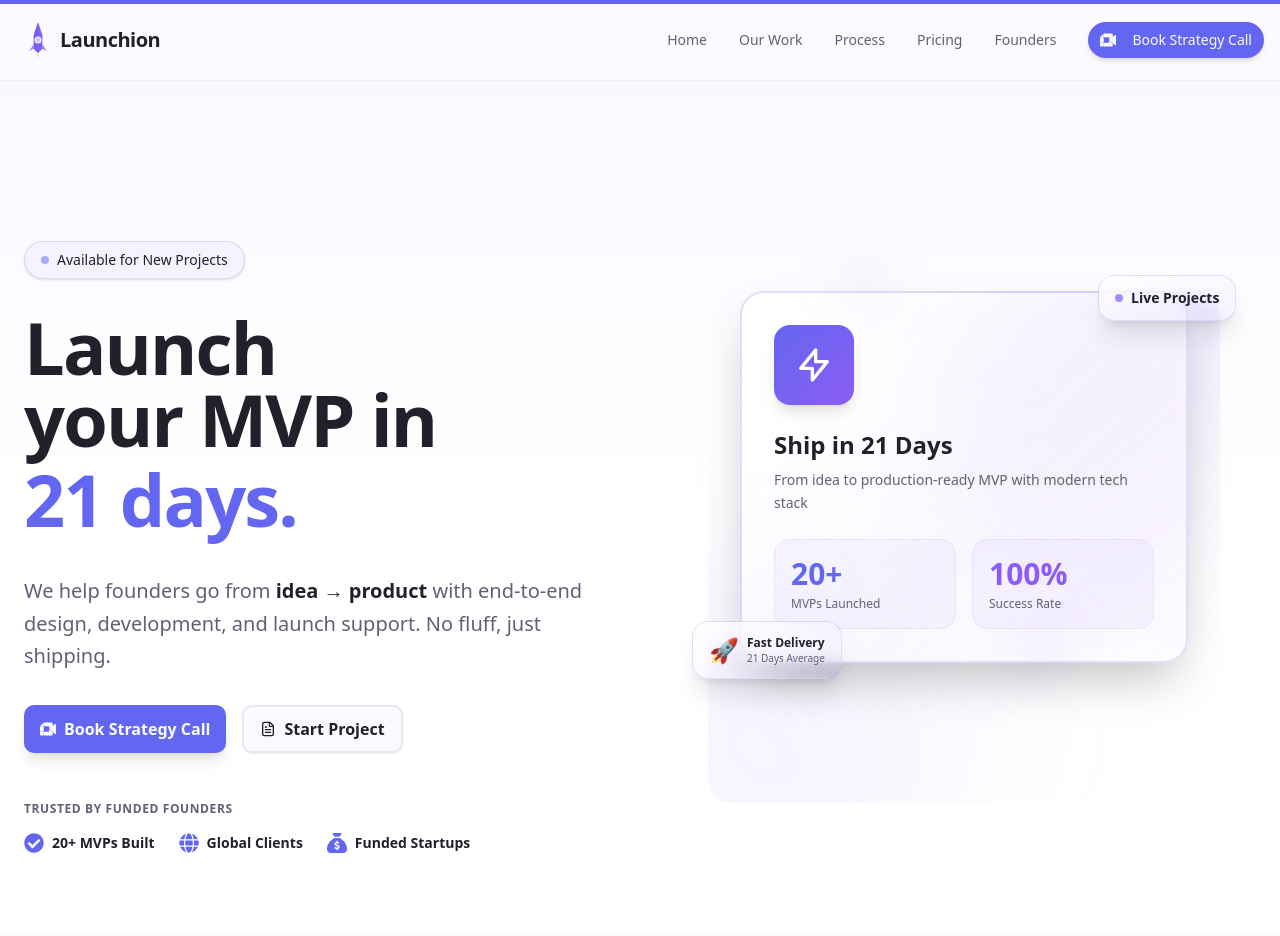
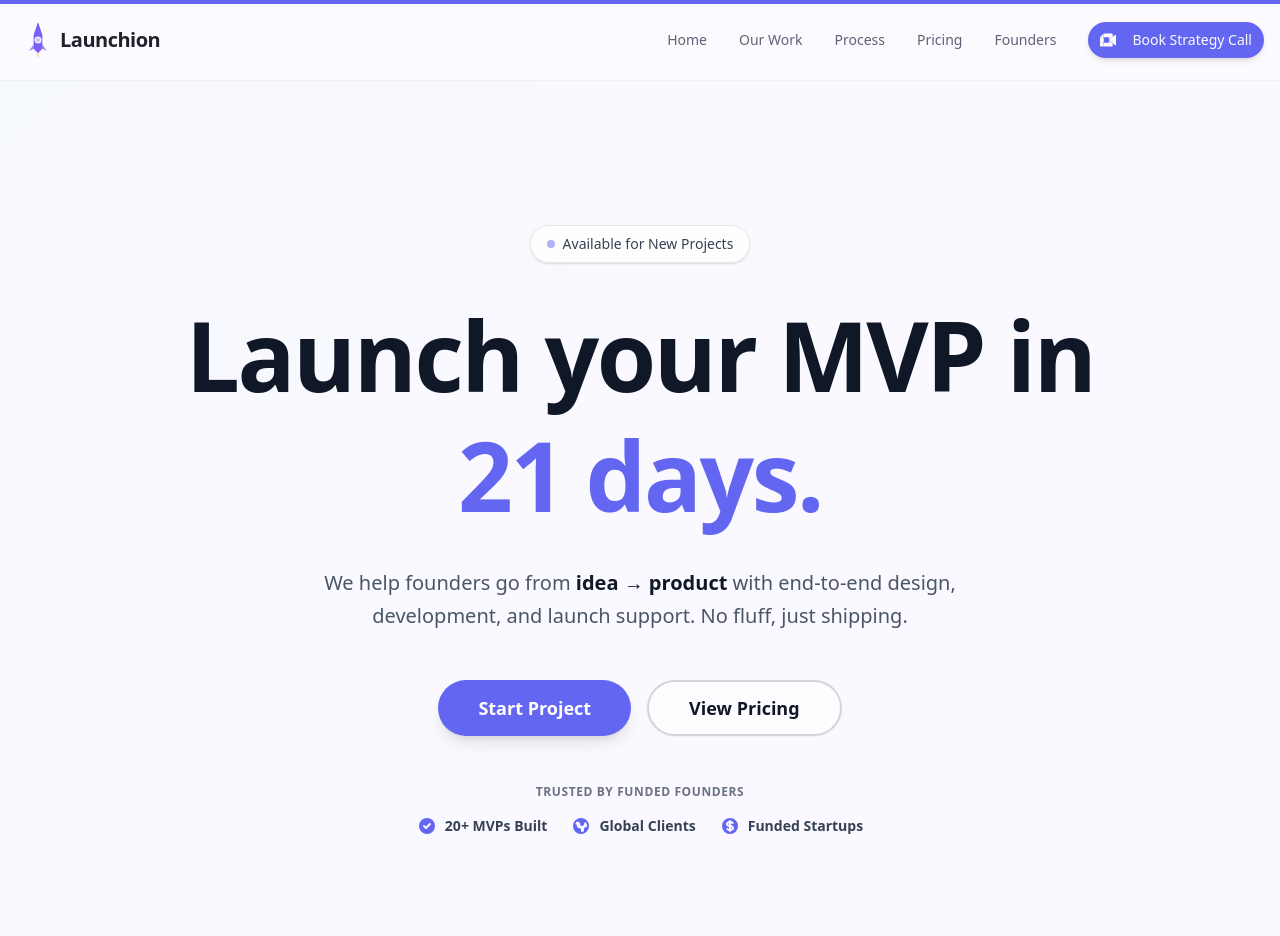
Before and after one commit to yaswanthsaivendra/launchion, a Next.js app: page / in a window 1280 px wide. Shown: the top 936 px of the page. Built offline with nearby package versions, Linux system fonts and the light colour scheme.

Commit message:
fix: hero section layout and content

```diff
--- a/app/page.tsx
+++ b/app/page.tsx
@@ -2,7 +2,6 @@ import { CTA } from "@/components/landing/cta";
 import { FAQ } from "@/components/landing/faq";
 import { Hero } from "@/components/landing/hero";
 import { Pricing } from "@/components/landing/pricing";
-import { ClientLogos } from "@/components/landing/client-logos";
 import { ProcessSection } from "@/components/landing/process-section";
 import { WorkSection } from "@/components/landing/work-section";
 
@@ -10,12 +9,6 @@ export default function Home() {
   return (
     <main className="bg-background min-h-screen">
       <Hero />
-
-      <section className="border-border/40 border-b py-10">
-        <div className="container mx-auto px-4 text-center">
-          <ClientLogos />
-        </div>
-      </section>
 
       <WorkSection />
       <ProcessSection />
--- a/components/landing/hero.tsx
+++ b/components/landing/hero.tsx
@@ -1,205 +1,161 @@
 "use client";
 
 import { Button } from "@/components/ui/button";
-import { FaGlobe, FaCheckCircle } from "react-icons/fa";
-import { FaSackDollar } from "react-icons/fa6";
-import { SiGooglemeet } from "react-icons/si";
-import { FileText } from "lucide-react";
 import Link from "next/link";
+import { ClientLogos } from "@/components/landing/client-logos";
 
 export function Hero() {
   return (
-    <section className="relative flex min-h-[calc(100vh-5rem)] flex-col justify-center overflow-hidden bg-gradient-to-b from-purple-50/50 via-white to-white py-8 pt-24 sm:py-12 sm:pt-32 md:py-20 md:pt-40">
+    <section className="relative flex min-h-screen flex-col justify-start overflow-hidden bg-gradient-to-br from-blue-50/30 via-purple-50/20 to-pink-50/30 pt-24 pb-16 sm:pt-28 sm:pb-20 md:pt-32 md:pb-24 lg:pt-36">
       {/* Subtle Background Pattern */}
       <div className="absolute inset-0 -z-10">
-        <div className="from-primary/5 absolute top-0 right-0 h-[500px] w-[500px] rounded-full bg-gradient-to-br to-transparent blur-3xl" />
-        <div className="from-secondary/5 absolute bottom-0 left-0 h-[400px] w-[400px] rounded-full bg-gradient-to-tr to-transparent blur-3xl" />
+        <div className="absolute top-0 right-0 h-[600px] w-[600px] rounded-full bg-gradient-to-br from-blue-100/20 to-transparent blur-3xl" />
+        <div className="absolute bottom-0 left-0 h-[500px] w-[500px] rounded-full bg-gradient-to-tr from-pink-100/20 to-transparent blur-3xl" />
       </div>
 
       <div className="relative z-10 container mx-auto px-4 sm:px-6">
-        <div className="grid items-center gap-8 sm:gap-12 lg:grid-cols-2 lg:gap-16">
-          {/* Left Column - Content */}
-          <div className="animate-in fade-in slide-in-from-bottom-8 space-y-6 text-center duration-700 sm:space-y-8 lg:text-left">
+        {/* Centered Content */}
+        <div className="animate-in fade-in slide-in-from-bottom-8 mx-auto max-w-5xl space-y-8 text-center duration-700 sm:space-y-6 md:space-y-8">
           {/* Top Badge */}
-            <div className="border-primary/20 bg-primary/5 inline-flex items-center gap-2 rounded-full border px-4 py-2 shadow-sm">
+          <div className="inline-flex items-center gap-2 rounded-full border border-gray-200 bg-white/80 px-4 py-2 shadow-sm backdrop-blur-sm">
             <div className="bg-primary h-2 w-2 animate-pulse rounded-full" />
-              <span className="text-foreground text-sm font-medium">
+            <span className="text-sm font-medium text-gray-700">
               Available for New Projects
             </span>
           </div>
 
           {/* Main Heading */}
-            <h1 className="text-3xl font-bold tracking-tight text-balance sm:text-4xl md:text-5xl lg:text-6xl xl:text-7xl">
+          <h1 className="font-sans text-5xl leading-tight font-bold tracking-tight text-gray-900 sm:text-6xl md:text-7xl lg:text-8xl">
             Launch your MVP in{" "}
-              <span className="text-primary mt-1 block pb-1 sm:mt-2 sm:pb-2">
-                21 days.
-              </span>
+            <span className="text-primary block">21 days.</span>
           </h1>
 
           {/* Subheading */}
-            <p className="text-muted-foreground mx-auto max-w-2xl text-lg leading-relaxed sm:text-xl lg:mx-0">
+          <p className="mx-auto max-w-2xl font-sans text-lg leading-relaxed font-light text-gray-600 sm:text-xl">
             We help founders go from{" "}
-              <span className="text-foreground font-semibold">
-                idea → product
-              </span>{" "}
+            <span className="font-semibold text-gray-900">idea → product</span>{" "}
             with end-to-end design, development, and launch support. No fluff,
             just shipping.
           </p>
 
           {/* CTAs */}
-            <div className="flex flex-col justify-center gap-4 sm:flex-row lg:justify-start">
+          <div className="flex flex-col justify-center gap-4 pt-4 sm:flex-row sm:gap-4">
             <Button
               size="lg"
-                className="bg-primary hover:bg-primary/90 text-primary-foreground h-12 px-8 text-base font-semibold shadow-lg transition-all duration-300 hover:scale-105 hover:shadow-xl"
+              className="bg-primary hover:bg-primary/90 h-12 rounded-full px-8 font-sans text-base font-semibold text-white shadow-lg transition-all duration-300 hover:scale-105 hover:shadow-xl sm:h-14 sm:px-10 sm:text-lg"
               asChild
             >
-                <Link
-                  href="https://cal.com/shubham-verma/mvp-discussion-with-launchion"
-                  target="_blank"
-                >
-                  <SiGooglemeet className="h-5 w-5" />
-                  Book Strategy Call
+              <Link href="https://tally.so/r/RGWJZ4" target="_blank">
+                Start Project
               </Link>
             </Button>
             <Button
               size="lg"
               variant="outline"
-                className="hover:bg-primary/5 hover:border-primary h-12 border-2 px-8 text-base font-semibold transition-all duration-300 hover:scale-105 hover:text-black"
+              className="hover:border-primary hover:text-primary h-12 rounded-full border-2 border-gray-300 bg-white/50 px-8 font-sans text-base font-semibold text-gray-900 backdrop-blur-sm transition-all duration-300 hover:scale-105 hover:bg-white sm:h-14 sm:px-10 sm:text-lg"
               asChild
             >
-                <Link href="https://tally.so/r/RGWJZ4" target="_blank">
-                  <FileText className="h-5 w-5" />
-                  Start Project
-                </Link>
+              <Link href="#pricing">View Pricing</Link>
             </Button>
           </div>
 
           {/* Trust Indicators */}
           <div className="space-y-4 pt-4">
-              <p className="text-muted-foreground text-xs font-semibold tracking-wider uppercase">
+            <p className="text-xs font-semibold tracking-wider text-gray-500 uppercase">
               Trusted by Funded Founders
             </p>
-              <div className="flex flex-wrap justify-center gap-6 lg:justify-start">
+            <div className="flex flex-wrap justify-center gap-6">
               <div className="flex items-center gap-2">
-                  <FaCheckCircle className="text-primary h-5 w-5 shrink-0" />
-                  <span className="text-foreground text-sm font-semibold">
+                <svg
+                  className="text-primary h-5 w-5"
+                  fill="currentColor"
+                  viewBox="0 0 20 20"
+                >
+                  <path
+                    fillRule="evenodd"
+                    d="M10 18a8 8 0 100-16 8 8 0 000 16zm3.707-9.293a1 1 0 00-1.414-1.414L9 10.586 7.707 9.293a1 1 0 00-1.414 1.414l2 2a1 1 0 001.414 0l4-4z"
+                    clipRule="evenodd"
+                  />
+                </svg>
+                <span className="font-sans text-sm font-semibold text-gray-700">
                   20+ MVPs Built
                 </span>
               </div>
               <div className="flex items-center gap-2">
-                  <FaGlobe className="text-primary h-5 w-5 shrink-0" />
-                  <span className="text-foreground text-sm font-semibold">
+                <svg
+                  className="text-primary h-5 w-5"
+                  fill="currentColor"
+                  viewBox="0 0 20 20"
+                >
+                  <path
+                    fillRule="evenodd"
+                    d="M10 18a8 8 0 100-16 8 8 0 000 16zM4.332 8.027a6.012 6.012 0 011.912-2.706C6.512 5.73 6.974 6 7.5 6A1.5 1.5 0 019 7.5V8a2 2 0 004 0 2 2 0 011.523-1.943A5.977 5.977 0 0116 10c0 .34-.028.675-.083 1H15a2 2 0 00-2 2v2.197A5.973 5.973 0 0110 16v-2a2 2 0 00-2-2 2 2 0 01-2-2 2 2 0 00-1.668-1.973z"
+                    clipRule="evenodd"
+                  />
+                </svg>
+                <span className="font-sans text-sm font-semibold text-gray-700">
                   Global Clients
                 </span>
               </div>
               <div className="flex items-center gap-2">
-                  <FaSackDollar className="text-primary h-5 w-5 shrink-0" />
-                  <span className="text-foreground text-sm font-semibold">
+                <svg
+                  className="text-primary h-5 w-5"
+                  fill="currentColor"
+                  viewBox="0 0 20 20"
+                >
+                  <path d="M8.433 7.418c.155-.103.346-.196.567-.267v1.698a2.305 2.305 0 01-.567-.267C8.07 8.34 8 8.114 8 8c0-.114.07-.34.433-.582zM11 12.849v-1.698c.22.071.412.164.567.267.364.243.433.468.433.582 0 .114-.07.34-.433.582a2.305 2.305 0 01-.567.267z" />
+                  <path
+                    fillRule="evenodd"
+                    d="M10 18a8 8 0 100-16 8 8 0 000 16zm1-13a1 1 0 10-2 0v.092a4.535 4.535 0 00-1.676.662C6.602 6.234 6 7.009 6 8c0 .99.602 1.765 1.324 2.246.48.32 1.054.545 1.676.662v1.941c-.391-.127-.68-.317-.843-.504a1 1 0 10-1.51 1.31c.562.649 1.413 1.076 2.353 1.253V15a1 1 0 102 0v-.092a4.535 4.535 0 001.676-.662C13.398 13.766 14 12.991 14 12c0-.99-.602-1.765-1.324-2.246A4.535 4.535 0 0011 9.092V7.151c.391.127.68.317.843.504a1 1 0 101.511-1.31c-.563-.649-1.413-1.076-2.354-1.253V5z"
+                    clipRule="evenodd"
+                  />
+                </svg>
+                <span className="font-sans text-sm font-semibold text-gray-700">
                   Funded Startups
                 </span>
               </div>
             </div>
           </div>
+
+          {/* Stats Section */}
+          <div className="grid grid-cols-2 gap-8 pt-12 sm:grid-cols-4 sm:gap-12 md:pt-16">
+            <div className="space-y-2">
+              <div className="font-sans text-3xl font-bold text-gray-900 sm:text-4xl">
+                21 Days
               </div>
-
-          {/* Right Column - 3D Illustration Style */}
-          <div className="animate-in fade-in slide-in-from-right-8 relative mt-8 hidden delay-300 duration-1000 lg:mt-0 lg:block">
-            <div className="relative mx-auto aspect-square max-w-lg">
-              {/* Background Glow */}
-              <div className="absolute inset-0 overflow-hidden rounded-3xl">
-                <div className="from-primary/20 via-secondary/10 absolute -top-20 -right-20 h-96 w-96 animate-pulse rounded-full bg-gradient-to-br to-transparent blur-3xl" />
-                <div
-                  className="from-accent/15 absolute -bottom-20 -left-20 h-96 w-96 animate-pulse rounded-full bg-gradient-to-tr to-transparent blur-3xl"
-                  style={{ animationDelay: "1s" }}
-                />
-              </div>
-
-              {/* Main 3D Card */}
-              <div className="relative">
-                {/* Central Feature Card */}
-                <div className="border-primary/20 relative mx-auto w-full max-w-md rounded-3xl border-2 bg-gradient-to-br from-white to-purple-50/30 p-8 shadow-2xl backdrop-blur-sm">
-                  {/* Icon/Logo */}
-                  <div className="from-primary to-secondary mb-6 flex h-20 w-20 items-center justify-center rounded-2xl bg-gradient-to-br shadow-lg">
-                    <svg
-                      className="h-10 w-10 text-white"
-                      fill="none"
-                      viewBox="0 0 24 24"
-                      stroke="currentColor"
-                    >
-                      <path
-                        strokeLinecap="round"
-                        strokeLinejoin="round"
-                        strokeWidth={2}
-                        d="M13 10V3L4 14h7v7l9-11h-7z"
-                      />
-                    </svg>
-                  </div>
-
-                  {/* Title */}
-                  <h3 className="text-foreground mb-2 text-2xl font-bold">
-                    Ship in 21 Days
-                  </h3>
-                  <p className="text-muted-foreground mb-6 text-sm leading-relaxed">
-                    From idea to production-ready MVP with modern tech stack
-                  </p>
-
-                  {/* Stats Grid */}
-                  <div className="grid grid-cols-2 gap-4">
-                    <div className="bg-primary/5 border-primary/10 rounded-xl border p-4">
-                      <div className="text-primary mb-1 text-3xl font-bold">
-                        20+
-                      </div>
-                      <div className="text-muted-foreground text-xs font-medium">
-                        MVPs Launched
+              <div className="font-sans text-xs font-medium tracking-wide text-gray-500 uppercase">
+                Delivery
               </div>
             </div>
-                    <div className="bg-secondary/5 border-secondary/10 rounded-xl border p-4">
-                      <div className="text-secondary mb-1 text-3xl font-bold">
-                        100%
+            <div className="space-y-2">
+              <div className="font-sans text-3xl font-bold text-gray-900 sm:text-4xl">
+                $2M+
               </div>
-                      <div className="text-muted-foreground text-xs font-medium">
-                        Success Rate
+              <div className="font-sans text-xs font-medium tracking-wide text-gray-500 uppercase">
+                Raised by Clients
               </div>
+            </div>
+            <div className="space-y-2">
+              <div className="font-sans text-3xl font-bold text-gray-900 sm:text-4xl">
+                15+
+              </div>
+              <div className="font-sans text-xs font-medium tracking-wide text-gray-500 uppercase">
+                Shipped Launches
+              </div>
+            </div>
+            <div className="space-y-2">
+              <div className="font-sans text-3xl font-bold text-gray-900 sm:text-4xl">
+                4.9/5
+              </div>
+              <div className="font-sans text-xs font-medium tracking-wide text-gray-500 uppercase">
+                Star Rating
               </div>
             </div>
           </div>
 
-                {/* Floating Badge - Top Right */}
-                <div
-                  className="border-primary/20 to-primary/5 animate-in fade-in zoom-in absolute -top-4 -right-4 rounded-2xl border bg-gradient-to-br from-white px-4 py-3 shadow-xl backdrop-blur-sm"
-                  style={{ animationDelay: "0.5s", animationDuration: "1s" }}
-                >
-                  <div className="flex items-center gap-2">
-                    <div className="bg-accent h-2 w-2 animate-pulse rounded-full" />
-                    <span className="text-foreground text-sm font-semibold">
-                      Live Projects
-                    </span>
-                  </div>
-                </div>
-
-                {/* Floating Badge - Bottom Left */}
-                <div
-                  className="border-secondary/20 to-secondary/5 animate-in fade-in zoom-in absolute -bottom-4 -left-4 rounded-2xl border bg-gradient-to-br from-white px-4 py-3 shadow-xl backdrop-blur-sm"
-                  style={{ animationDelay: "0.7s", animationDuration: "1s" }}
-                >
-                  <div className="flex items-center gap-2">
-                    <span className="text-2xl">🚀</span>
-                    <div>
-                      <div className="text-foreground text-xs font-bold">
-                        Fast Delivery
-                      </div>
-                      <div className="text-muted-foreground text-[10px]">
-                        21 Days Average
-                      </div>
-                    </div>
-                  </div>
-                </div>
-
-                {/* Decorative Elements */}
-                <div className="from-primary/10 absolute -top-8 left-1/4 h-16 w-16 rounded-full bg-gradient-to-br to-transparent blur-xl" />
-                <div className="from-secondary/10 absolute right-1/4 -bottom-8 h-20 w-20 rounded-full bg-gradient-to-br to-transparent blur-xl" />
-              </div>
-            </div>
+          {/* Client Logos Section */}
+          <div className="pt-16 sm:pt-20 md:pt-24">
+            <ClientLogos />
           </div>
         </div>
       </div>
```
Lines whose indentation alone changed are shown as unchanged.
